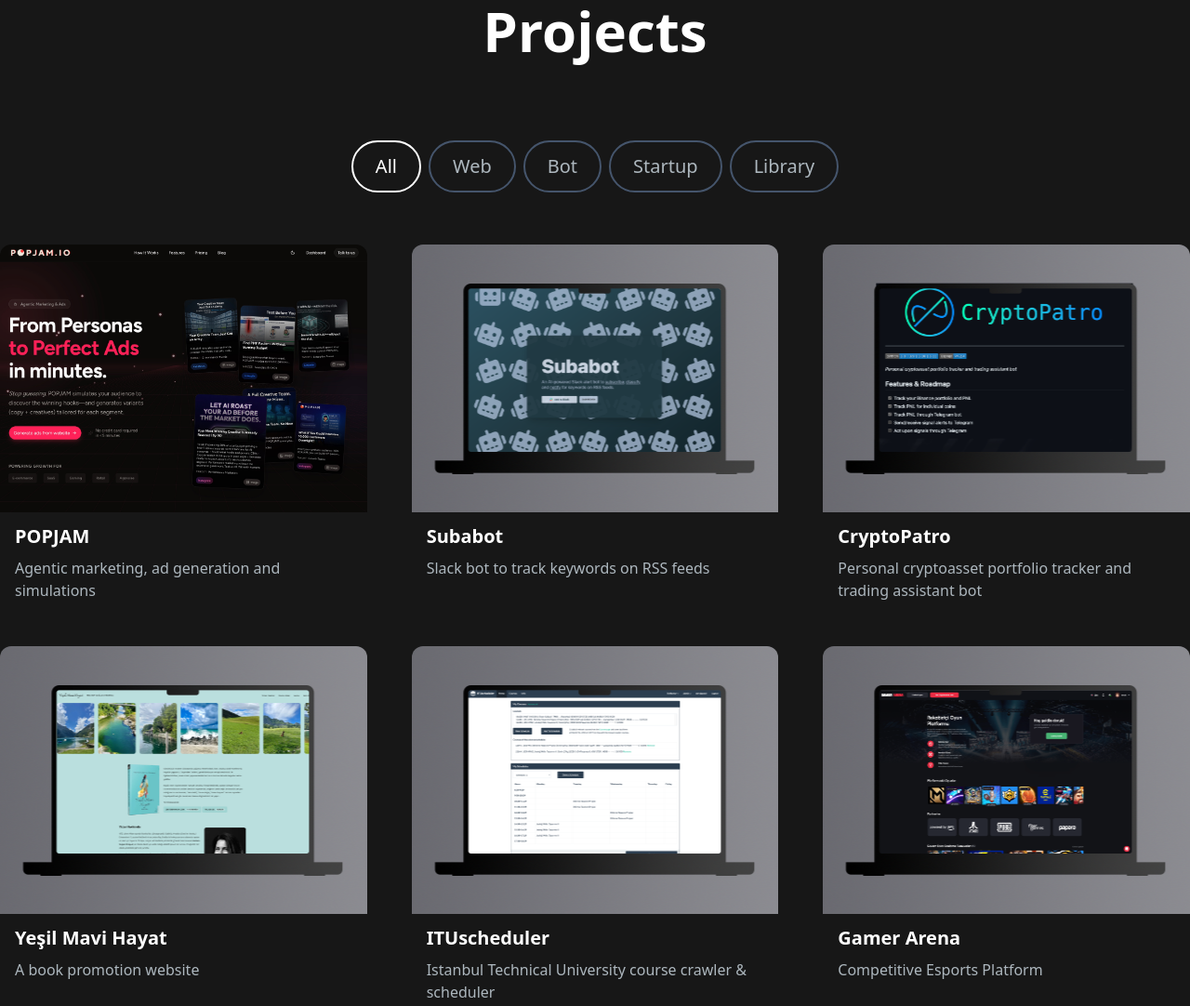
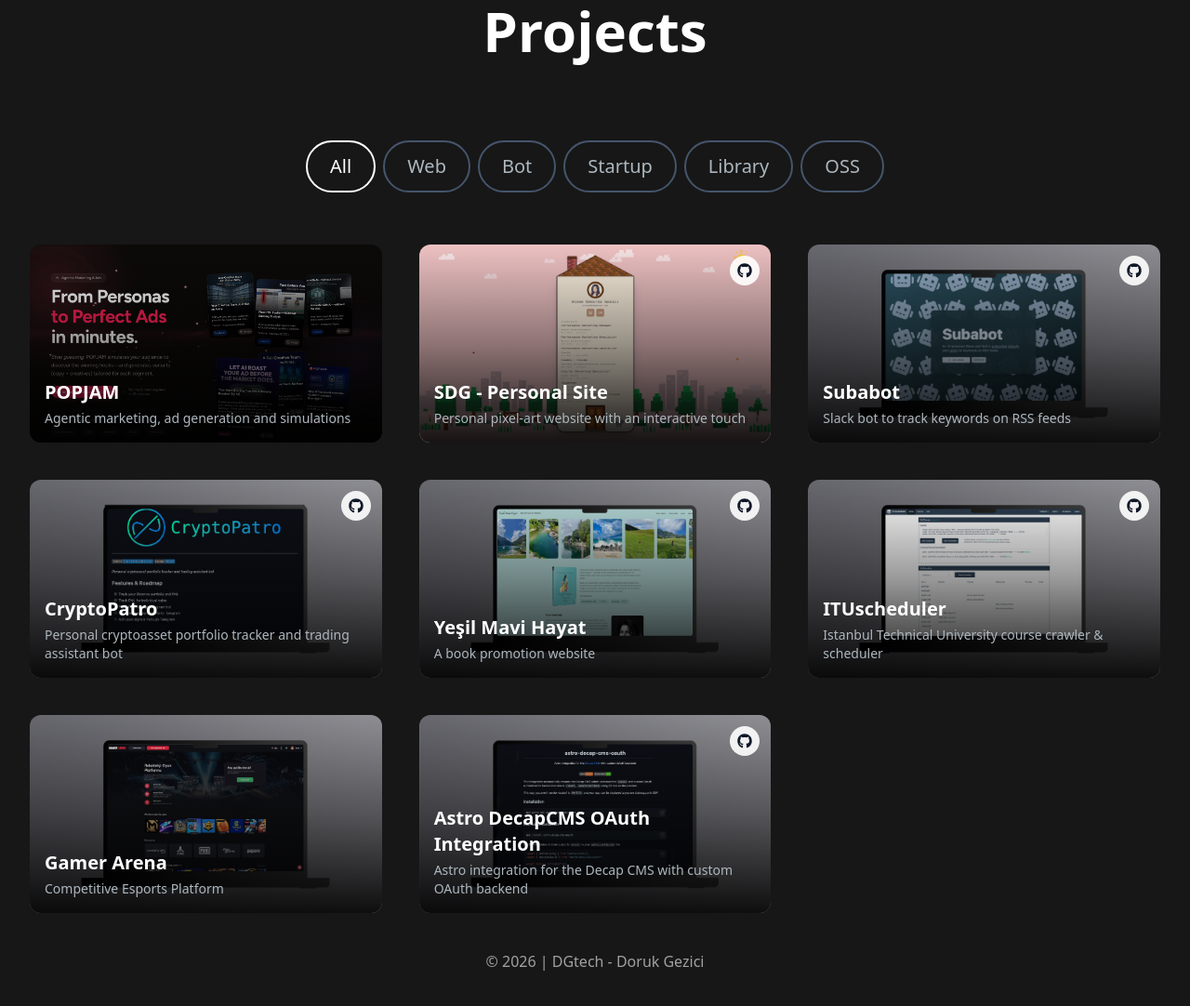
Before and after one commit to dorukgezici/dorukgezici.github.io, an Astro site: page / in a window 1280 px wide. Shown: the part 1656-2738 px from the top of the page at 93% size. Built offline with nearby package versions, Linux system fonts and the light colour scheme; Astro itself is replaced by a stand-in of ours.

Commit message:
SDG website added

```diff
--- a/src/components/ProjectCard/index.tsx
+++ b/src/components/ProjectCard/index.tsx
@@ -1,22 +1,38 @@
 import { faCode, faEye } from "@fortawesome/free-solid-svg-icons"
+import { faGithub } from "@fortawesome/free-brands-svg-icons"
 import { FontAwesomeIcon } from "@fortawesome/react-fontawesome"
 
 type Props = {
   imgUrl: string
   title: string
   description: string
-  gitUrl: string
+  gitUrl: string | null
   previewUrl: string
 }
 
 export default function ProjectCard({ imgUrl, title, description, gitUrl, previewUrl }: Props) {
   return (
-    <div>
     <div
-        className="min-w-[375px] h-52 md:h-72 rounded-t-xl relative group"
+      className="w-full aspect-video rounded-xl relative group overflow-hidden"
       style={{ background: `url(${imgUrl})`, backgroundSize: "cover", backgroundPosition: "center" }}
     >
-        <div className="overlay items-center justify-center absolute top-0 left-0 w-full h-full bg-[#181818] bg-opacity-0 hidden group-hover:flex group-hover:bg-opacity-80 transition-all duration-500 ">
+      {/* Gradient overlay for text readability */}
+      <div className="absolute inset-0 bg-linear-to-t from-black/90 via-black/40 to-transparent" />
+
+      {/* GitHub badge for OSS projects */}
+      {gitUrl && (
+        <a
+          href={gitUrl}
+          target="_blank"
+          className="absolute top-3 right-3 z-20 h-8 w-8 flex items-center justify-center rounded-full bg-white/90 hover:bg-white transition-colors duration-200"
+        >
+          <FontAwesomeIcon icon={faGithub} className="h-5 w-5 text-gray-900" />
+        </a>
+      )}
+
+      {/* Hover overlay with links */}
+      <div className="overlay items-center justify-center absolute top-0 left-0 w-full h-full bg-black/0 hidden group-hover:flex group-hover:bg-black/50 transition-all duration-500 z-10">
+        {gitUrl && (
           <a
             href={gitUrl}
             target={gitUrl.startsWith("#") ? "_self" : "_blank"}
@@ -24,9 +40,10 @@
           >
             <FontAwesomeIcon
               icon={faCode}
-              className="h-10 w-10 text-[#ADB7BE] absolute top-1/2 left-1/2 transform -translate-x-1/2 -translate-y-1/2  cursor-pointer group-hover/link:text-white"
+              className="h-10 w-10 text-[#ADB7BE] absolute top-1/2 left-1/2 transform -translate-x-1/2 -translate-y-1/2 cursor-pointer group-hover/link:text-white"
             />
           </a>
+        )}
         <a
           href={previewUrl}
           target={previewUrl.startsWith("#") ? "_self" : "_blank"}
@@ -34,14 +51,15 @@
         >
           <FontAwesomeIcon
             icon={faEye}
-              className="h-10 w-10 text-[#ADB7BE] absolute top-1/2 left-1/2 transform -translate-x-1/2 -translate-y-1/2  cursor-pointer group-hover/link:text-white"
+            className="h-10 w-10 text-[#ADB7BE] absolute top-1/2 left-1/2 transform -translate-x-1/2 -translate-y-1/2 cursor-pointer group-hover/link:text-white"
           />
         </a>
       </div>
-      </div>
-      <div className="text-white rounded-b-xl mt-3 bg-[#181818]py-6 px-4">
-        <h5 className="text-xl font-semibold mb-2">{title}</h5>
-        <p className="text-[#ADB7BE]">{description}</p>
+
+      {/* Text content at bottom */}
+      <div className="absolute bottom-0 left-0 right-0 text-white p-4 z-5">
+        <h5 className="text-xl font-semibold mb-1">{title}</h5>
+        <p className="text-[#ADB7BE] text-sm">{description}</p>
       </div>
     </div>
   )
--- a/src/components/ProjectsSection/index.tsx
+++ b/src/components/ProjectsSection/index.tsx
@@ -10,60 +10,69 @@
     description: "Agentic marketing, ad generation and simulations",
     image: "/img/projects/popjam-landing.jpeg",
     tag: ["All", "Startup", "Web"],
-    gitUrl: "#projects",
+    gitUrl: null,
     previewUrl: "https://popjam.io",
   },
   {
     id: 1,
+    title: "SDG - Personal Site",
+    description: "Personal pixel-art website with an interactive touch",
+    image: "/img/projects/sdg.jpeg",
+    tag: ["All", "Web", "OSS"],
+    gitUrl: "https://github.com/dorukgezici/sinem.gezici.me",
+    previewUrl: "https://sinem.gezici.me",
+  },
+  {
+    id: 2,
     title: "Subabot",
     description: "Slack bot to track keywords on RSS feeds",
     image: "/img/projects/subabot.webp",
-    tag: ["All", "Bot", "Web"],
+    tag: ["All", "Bot", "Web", "OSS"],
     gitUrl: "https://github.com/dorukgezici/subabot",
     previewUrl: "https://subabot.gezici.me",
   },
   {
-    id: 2,
+    id: 3,
     title: "CryptoPatro",
     description: "Personal cryptoasset portfolio tracker and trading assistant bot",
     image: "/img/projects/cryptopatro.webp",
-    tag: ["All", "Bot", "Web"],
+    tag: ["All", "Bot", "Web", "OSS"],
     gitUrl: "https://github.com/dorukgezici/CryptoPatro",
     previewUrl: "#projects",
   },
   {
-    id: 3,
+    id: 4,
     title: "Yeşil Mavi Hayat",
     description: "A book promotion website",
     image: "/img/projects/yesilmavihayat.webp",
-    tag: ["All", "Web"],
+    tag: ["All", "Web", "OSS"],
     gitUrl: "https://github.com/dorukgezici/yesilmavihayat",
     previewUrl: "https://yesilmavihayat.com",
   },
   {
-    id: 4,
+    id: 5,
     title: "ITUscheduler",
     description: "Istanbul Technical University course crawler & scheduler",
     image: "/img/projects/ituscheduler.webp",
-    tag: ["All", "Web"],
+    tag: ["All", "Web", "OSS"],
     gitUrl: "https://github.com/dorukgezici/ituscheduler",
     previewUrl: "https://ituscheduler.com",
   },
   {
-    id: 5,
+    id: 6,
     title: "Gamer Arena",
     description: "Competitive Esports Platform",
     image: "/img/projects/gamerarena.webp",
     tag: ["All", "Startup"],
-    gitUrl: "#projects",
+    gitUrl: null,
     previewUrl: "https://gamerarena.com",
   },
   {
-    id: 6,
+    id: 7,
     title: "Astro DecapCMS OAuth Integration",
     description: "Astro integration for the Decap CMS with custom OAuth backend",
     image: "/img/projects/astro-decapcms-oauth.webp",
-    tag: ["All", "Library"],
+    tag: ["All", "Library", "OSS"],
     gitUrl: "https://github.com/dorukgezici/astro-decap-cms-oauth",
     previewUrl: "https://astro-decap-cms-oauth.vercel.app",
   },
@@ -91,8 +100,9 @@
         <ProjectTag onClick={handleTagChange} name="Bot" isSelected={tag === "Bot"} />
         <ProjectTag onClick={handleTagChange} name="Startup" isSelected={tag === "Startup"} />
         <ProjectTag onClick={handleTagChange} name="Library" isSelected={tag === "Library"} />
+        <ProjectTag onClick={handleTagChange} name="OSS" isSelected={tag === "OSS"} />
       </div>
-      <ul ref={ref} className="grid lg:grid-cols-2 xl:grid-cols-3 gap-8 xl:gap-12">
+      <ul ref={ref} className="grid md:grid-cols-2 xl:grid-cols-3 gap-8 xl:gap-10 w-full px-8">
         {filteredProjects.map((project, index) => (
           <motion.li
             key={index}
--- a/src/layouts/Layout.astro
+++ b/src/layouts/Layout.astro
@@ -29,7 +29,7 @@
   </head>
   <body class="text-neutral-400 bg-neutral-900">
     <slot />
-    <footer class="flex justify-center my-10">© 2026 | DGtech - Ali Doruk Gezici</footer>
+    <footer class="flex justify-center my-10">© 2026 | DGtech - Doruk Gezici</footer>
 
     <!-- Google Tag Manager -->
     {process.env.NODE_ENV === "production" && (
```
Also changed, not shown: package.json (+10 -10 lines), .zed/tasks.json (added), pnpm-lock.yaml, public/img/projects/sdg.jpeg (added). Lines whose indentation alone changed are shown as unchanged.
